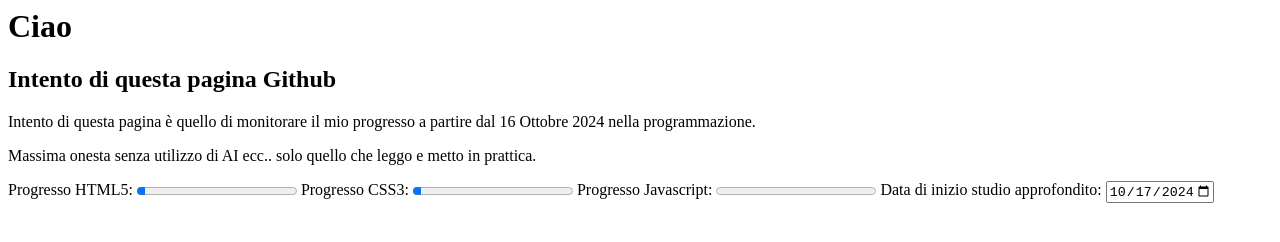
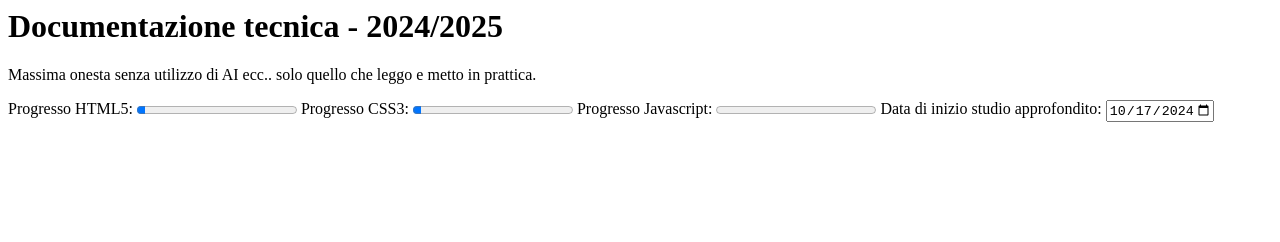
Before and after one commit to SecretChakra/secretchakra.github.io, a plain HTML site: page index.html in a window 1280 px wide. Drawn offline with Linux system fonts and the light colour scheme.

Commit message:
Update index.html

```diff
--- a/index.html
+++ b/index.html
@@ -6,11 +6,10 @@
         <title>Secret Chakra | 👋</title>
     </head>
     <body>
-        <h1 id="#top">Ciao</h1>
-        <h2 id="ciao">Intento di questa pagina Github</h2>
+        <h1 id="#top">Documentazione tecnica - 2024/2025</h1>
+        <h2 id="cosa succede"></h2>
         <p>
-            Intento di questa pagina è quello di monitorare il mio progresso a
-            partire dal 16 Ottobre 2024 nella programmazione.
+
         </p>
         <p>
             Massima onesta senza utilizzo di AI ecc.. solo quello che leggo e
```
